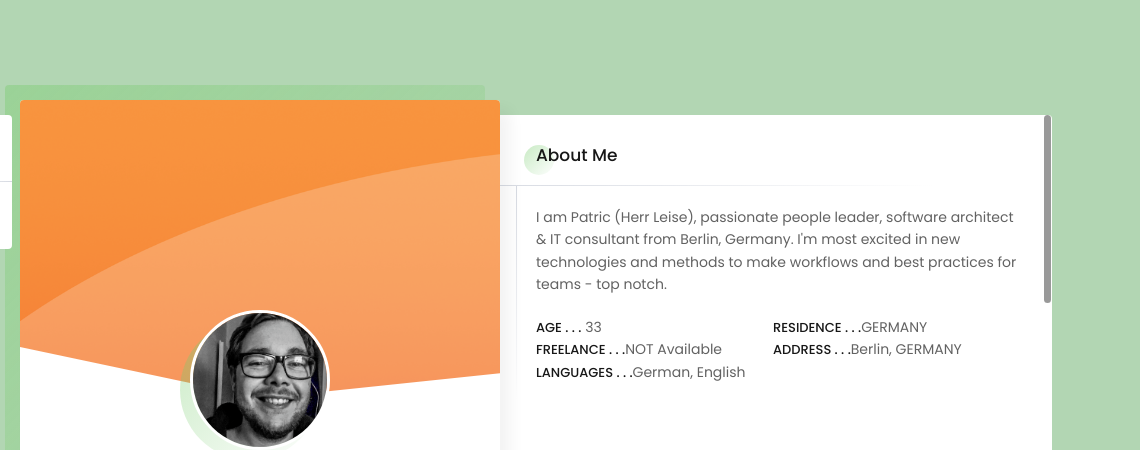
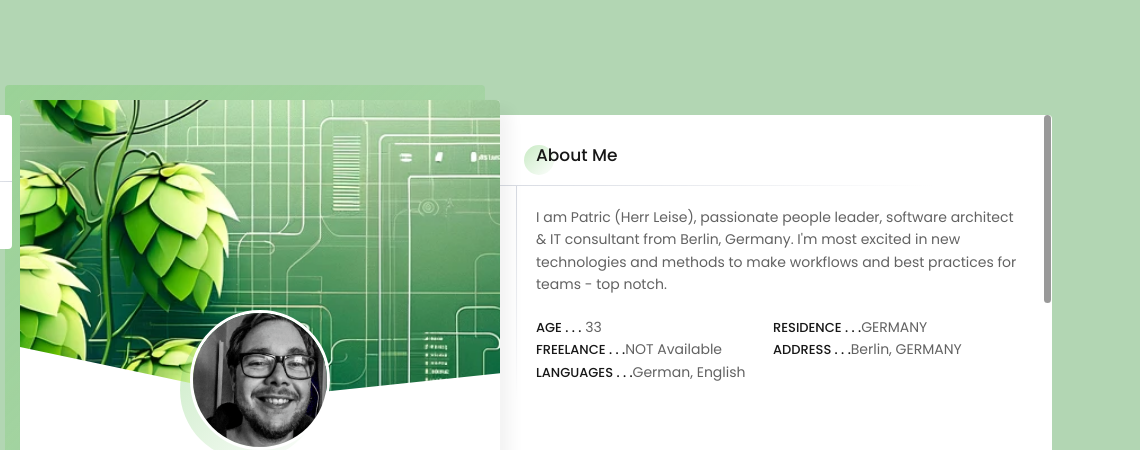
Before and after one commit to HerrLeise/herrleise.github.io, a plain HTML site: page index.html in a window 1280 px wide. Shown: the top 450 px of the page, 140-1280 px from the left. Drawn offline with Linux system fonts and the light colour scheme; some packages are replaced by stand-ins of ours; files whose address does not match are found by name.

Commit message:
Update index.html

```diff
--- a/index.html
+++ b/index.html
@@ -124,7 +124,7 @@
 				<div class="profile">
 
 					<!-- profile image -->
-					<div class="slide" style="background-image: url(images/Minimal_MultiSun_Grad.png);"></div>
+					<div class="slide" style="background-image: url(images/DALLE-TechHops.png);"></div>
 
 					<!-- profile photo -->
 					<div class="image">
```
